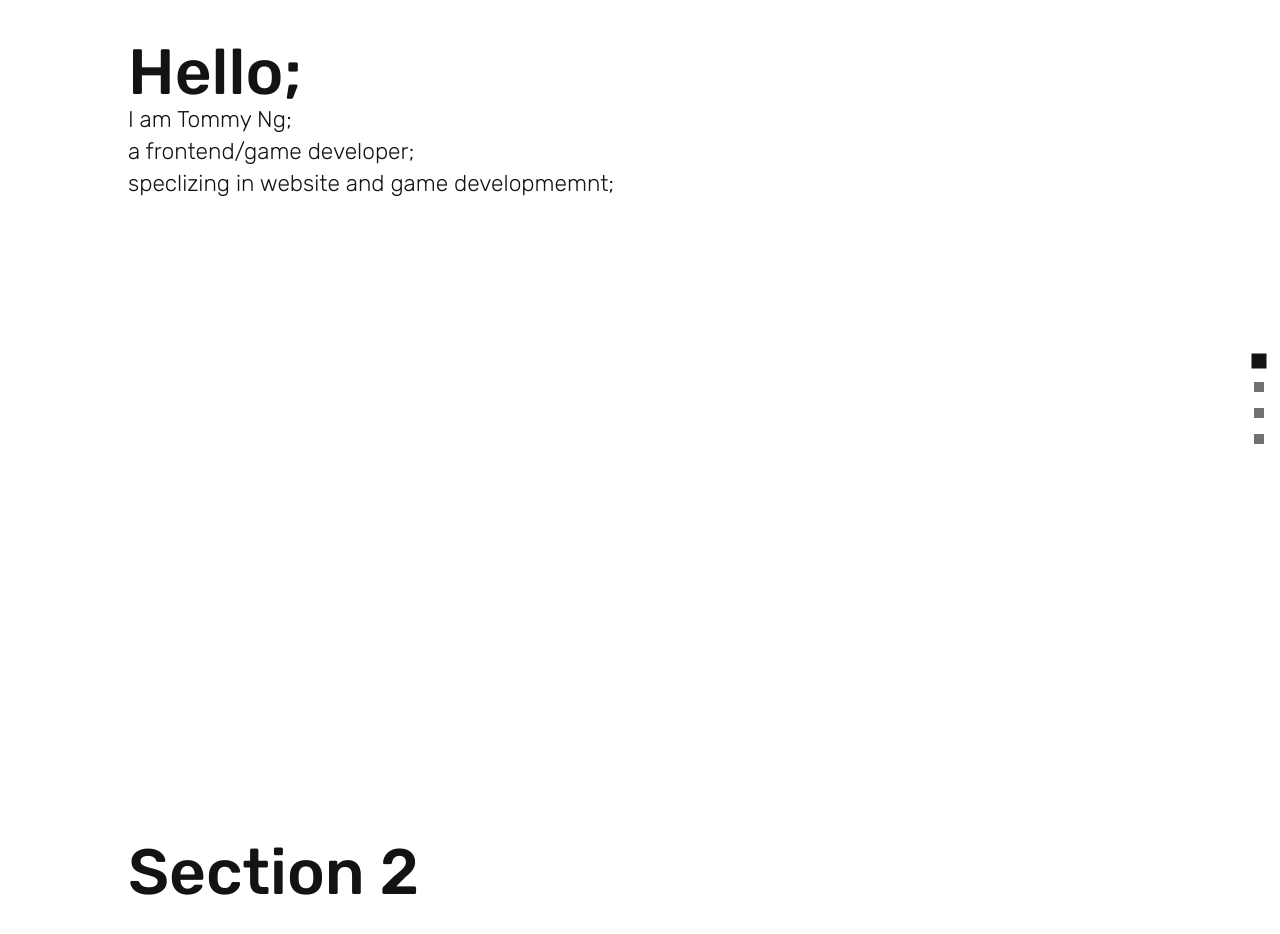
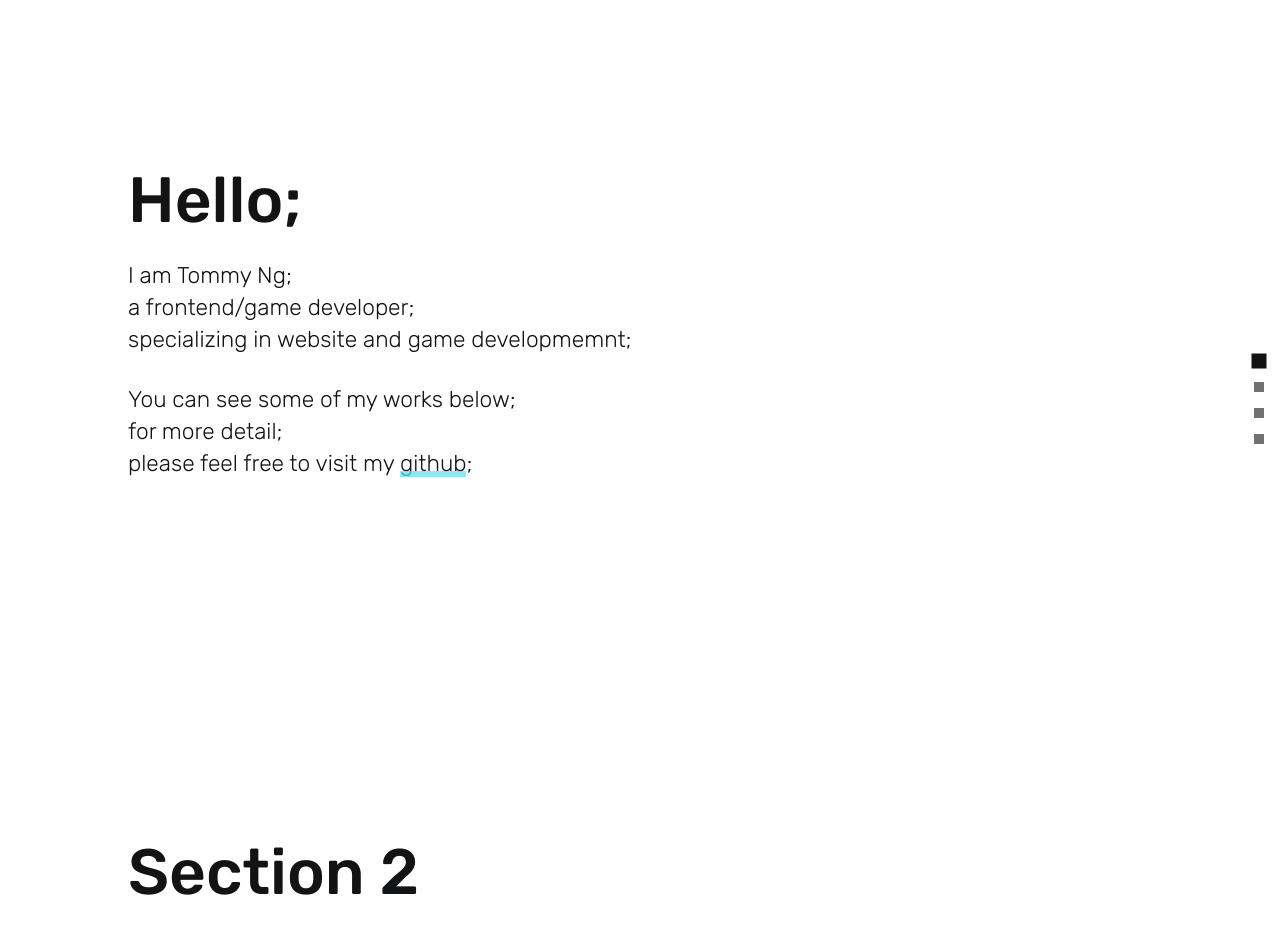
Before and after one commit to SlaveWilson/slavewilson.github.io, a Vue app: page / in a window 1280 px wide. Shown: the top 934 px of the page. Built offline with nearby package versions, Linux system fonts and the light colour scheme.

Commit message:
Continue working on style

```diff
--- a/src/assets/styles/index.scss
+++ b/src/assets/styles/index.scss
@@ -19,6 +19,41 @@ body {
   color: color(primary);
 }
 
+a {
+  color: inherit;
+  text-decoration: none;
+  position: relative;
+}
+
+@keyframes bounce {
+  0% {
+    width: 100%;
+  }
+
+  25% {
+    width: 0%;
+  }
+
+  100% {
+    width: 100%;
+  }
+}
+
+a::after {
+  content: "";
+  display: block;
+  height: 6px;
+  left: 0;
+  bottom: 0;
+  position: absolute;
+  background: rgba(color(secondary), 0.7);
+  width: 100%;
+}
+
+a:hover::after {
+  animation: bounce 0.75s ease-in-out alternate;
+}
+
 .container {
   height: 100%;
 }
--- a/src/assets/styles/variables.scss
+++ b/src/assets/styles/variables.scss
@@ -14,6 +14,7 @@ $tablet: 768px;
 }
 
 $colors: (primary: #121314,
+  secondary: #66d9ef,
 );
 
 @function color($color-name) {
--- a/src/components/sections/Intro.vue
+++ b/src/components/sections/Intro.vue
@@ -1,9 +1,13 @@
 <template lang="pug">
-.container
-  h1 Hello;
+h1 Hello;
+.paragraph
   p I am Tommy Ng;
   p a frontend/game developer;
-  p speclizing in website and game developmemnt;
+  p specializing in website and game developmemnt;
+.paragraph
+  p You can see some of my works below;
+  p for more detail;
+  p please feel free to visit my #[a(href="https://github.com/SlaveWilson", target="_blank") github];
 </template>
 
 <script lang="ts">
@@ -15,6 +19,10 @@ export default defineComponent({
 </script>
 
 <style lang="scss" scoped>
-.container {
+h1 {
+  margin-top: 2em;
+}
+.paragraph {
+  margin-top: 2em;
 }
 </style>
```
